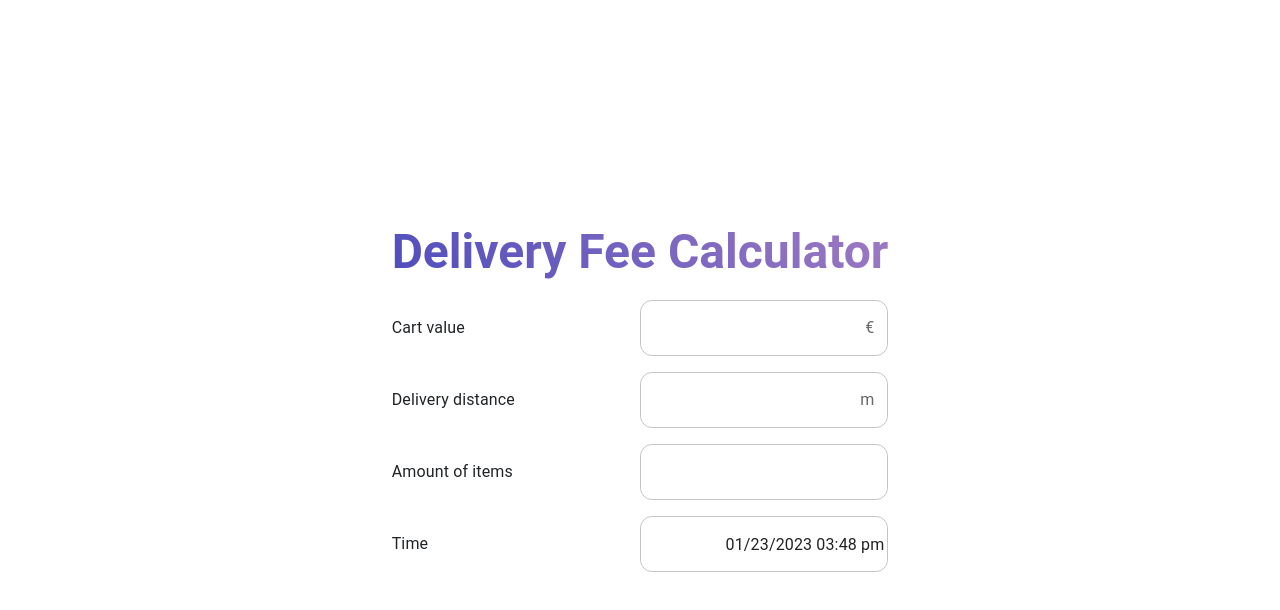
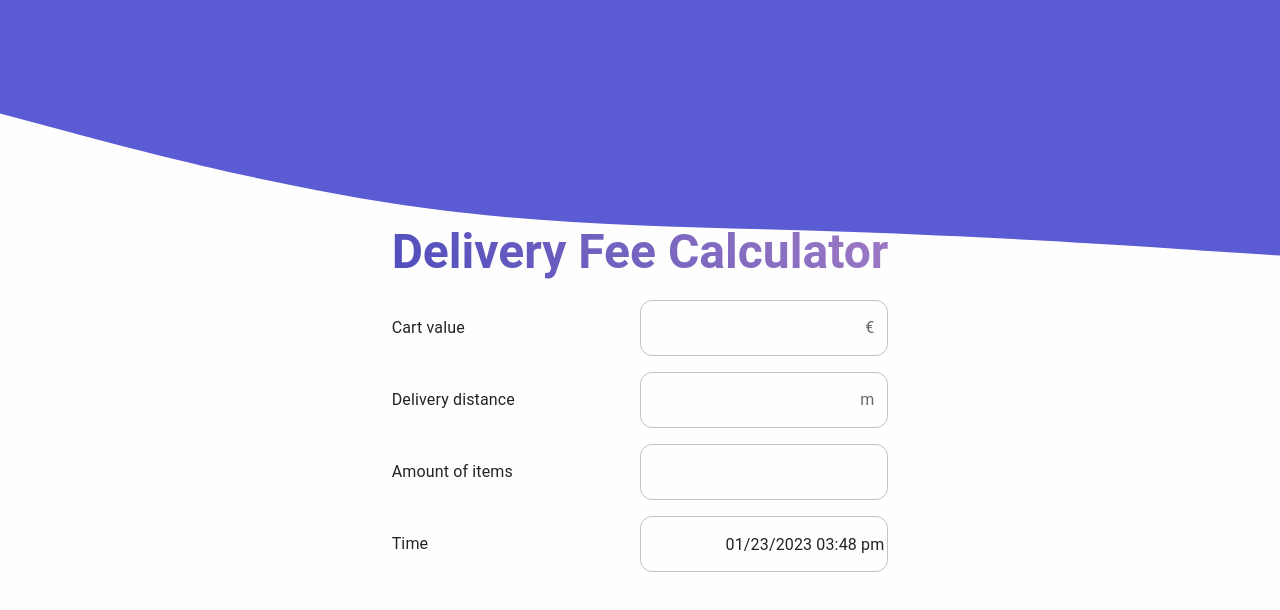
Before and after one commit to tamaskr/delivery-fee-calculator, a React (Create React App) app: page / in a window 1280 px wide. Shown: the top 610 px of the page. Built offline with nearby package versions, Linux system fonts and the light colour scheme.

Commit message:
add svg support + background

```diff
--- a/src/index.tsx
+++ b/src/index.tsx
@@ -1,18 +1,12 @@
 import React from 'react';
 import ReactDOM from 'react-dom/client';
-import { Box, CssBaseline, ThemeProvider, styled } from '@mui/material';
+import { CssBaseline, ThemeProvider } from '@mui/material';
 import { AdapterDateFns } from '@mui/x-date-pickers/AdapterDateFns';
 import { LocalizationProvider } from '@mui/x-date-pickers';
 import { theme } from './theme/default';
 import App from './App';
 import './i18n/i18n';
-
-const MainLayout = styled(Box)({
-  display: 'flex',
-  minHeight: '100vh',
-  alignItems: 'center',
-  justifyContent: 'center',
-});
+import { MainLayout } from './styles/layout';
 
 const root = ReactDOM.createRoot(
   document.getElementById('root') as HTMLElement
--- /dev/null
+++ b/src/styles/layout.ts
@@ -0,0 +1,12 @@
+import { Box, styled } from '@mui/material';
+import background from '../assets/background.svg';
+
+export const MainLayout = styled(Box)({
+  display: 'flex',
+  minHeight: '100vh',
+  alignItems: 'center',
+  justifyContent: 'center',
+  backgroundImage: `url(${background})`,
+  backgroundRepeat: 'no-repeat',
+  backgroundColor: '#FEFEFE'
+});
--- /dev/null
+++ b/svg.d.ts
@@ -0,0 +1,4 @@
+declare module '*.svg' {
+  const content: React.FunctionComponent<React.SVGAttributes<SVGElement>>;
+  export default content;
+}
--- a/tsconfig.json
+++ b/tsconfig.json
@@ -16,5 +16,5 @@
     "noEmit": true,
     "jsx": "react-jsx"
   },
-  "include": ["src"]
+  "include": ["src", "svg.d.ts"]
 }
```
Also changed, not shown: src/assets/background.svg (added).
